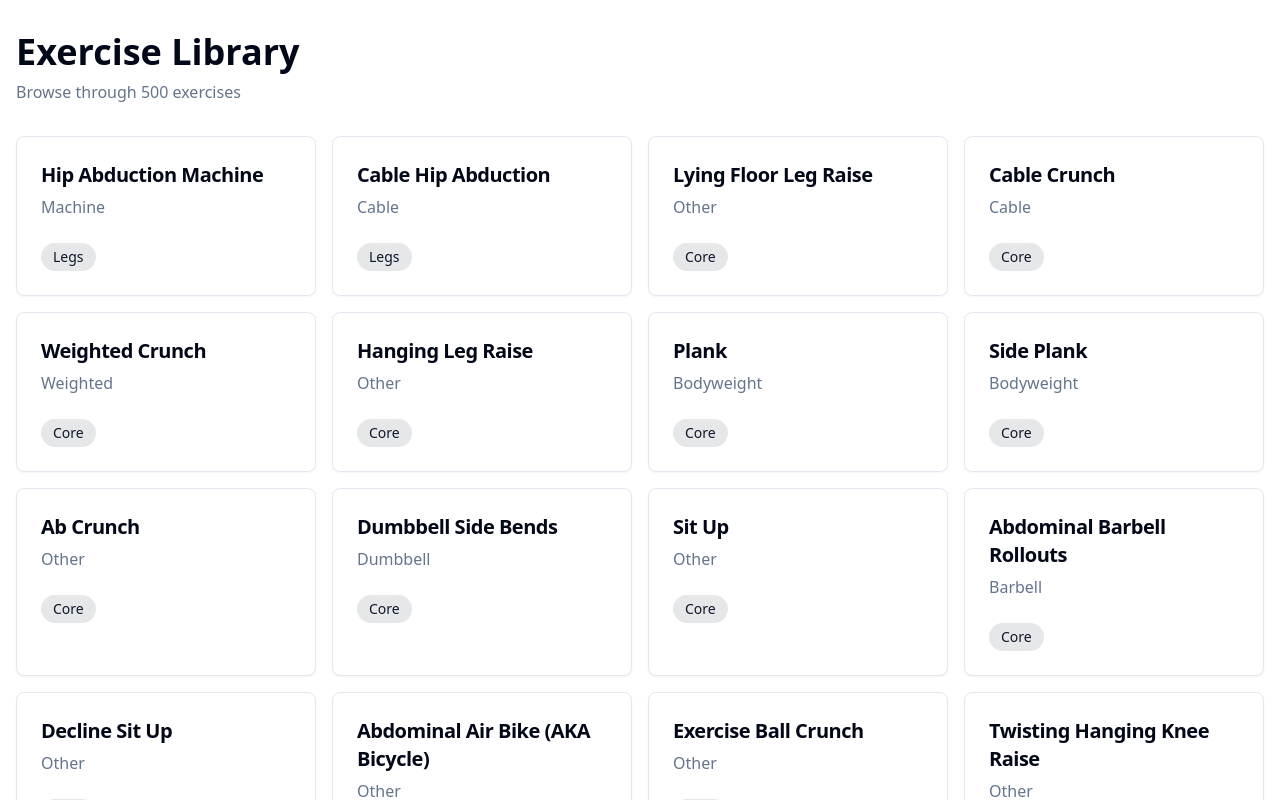
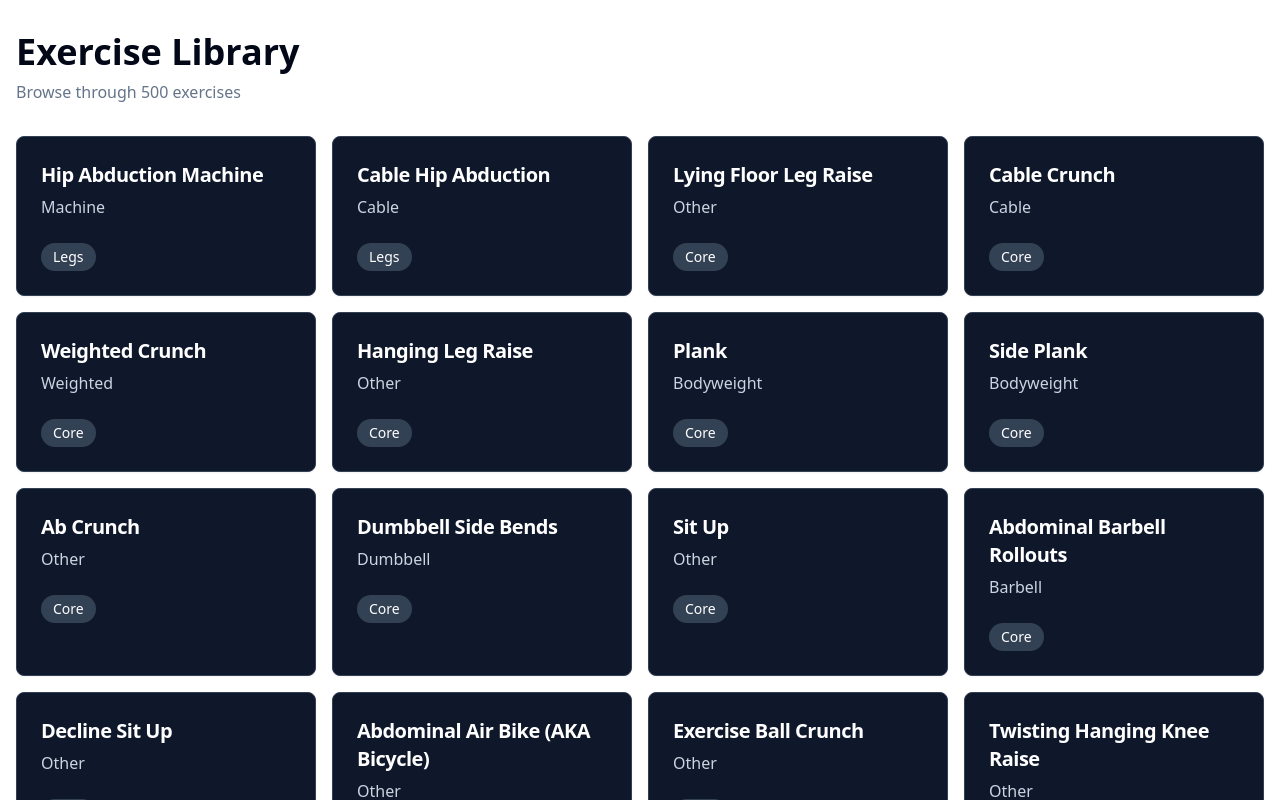
Before and after one commit to Kennygunderman/graphite, a React (Vite) app: page / in a window 1280 px wide. Shown: the top 800 px of the page. Built offline with nearby package versions, Linux system fonts and the light colour scheme.

Commit message:
Update cards to be dark themed

```diff
--- a/src/components/ExerciseCard.jsx
+++ b/src/components/ExerciseCard.jsx
@@ -2,16 +2,16 @@ import { Card, CardHeader, CardTitle, CardDescription, CardContent } from "@/com
 
 function ExerciseCard({ exercise }) {
   return (
-    <Card className="hover:shadow-lg transition-shadow">
+    <Card className="hover:shadow-lg transition-shadow bg-slate-900 border-slate-700 text-white">
       <CardHeader>
-        <CardTitle className="text-xl">{exercise.name}</CardTitle>
-        <CardDescription className="text-base">
+        <CardTitle className="text-xl text-white">{exercise.name}</CardTitle>
+        <CardDescription className="text-base text-slate-300">
           {exercise.type}
         </CardDescription>
       </CardHeader>
       <CardContent>
         <div className="flex items-center gap-2">
-          <span className="px-3 py-1 rounded-full text-sm font-medium bg-primary/10 text-primary">
+          <span className="px-3 py-1 rounded-full text-sm font-medium bg-slate-700 text-white">
             {exercise.muscleGroup}
           </span>
         </div>
```
